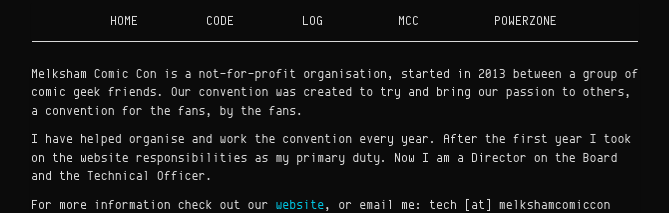
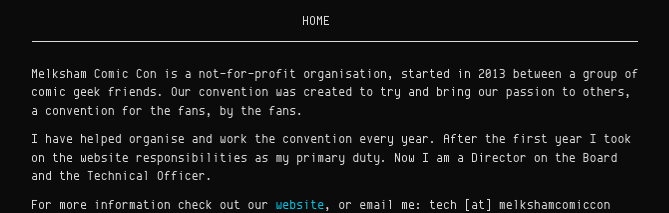
Before and after one commit to pyratebeard/pyratebeard.github.io, a Jekyll site: the page built from mcc.html, in a window 1280 px wide. Shown: the top 213 px of the page, without its empty margins (305-974 px from the left). Built offline with Jekyll 4.4.1, drawn with Linux system fonts in a browser that asks for light colours.

Commit message:
removed links from top menu, leave only HOME.

```diff
--- a/_includes/menu.html
+++ b/_includes/menu.html
@@ -1,7 +1,3 @@
 <ul class="nav col-sm-13">
-  <li class="col-sm-2 col-sm-offset-1"><a href="{{site.baseurl }}/">HOME</a></li>
-  <li class="col-sm-2"><a href="{{site.baseurl }}/code.html">CODE</a></li>
-  <li class="col-sm-2"><a href="{{site.baseurl }}/log.html">LOG</a></li>
-  <li class="col-sm-2"><a href="{{site.baseurl }}/mcc.html">MCC</a></li>
-  <li class="col-sm-2"><a href="{{site.baseurl }}/powerzone.html">POWERZONE</a></li>
+  <li class="col-sm-1 col-sm-offset-5"><a href="{{site.baseurl }}/">HOME</a></li>
 </ul>
```
